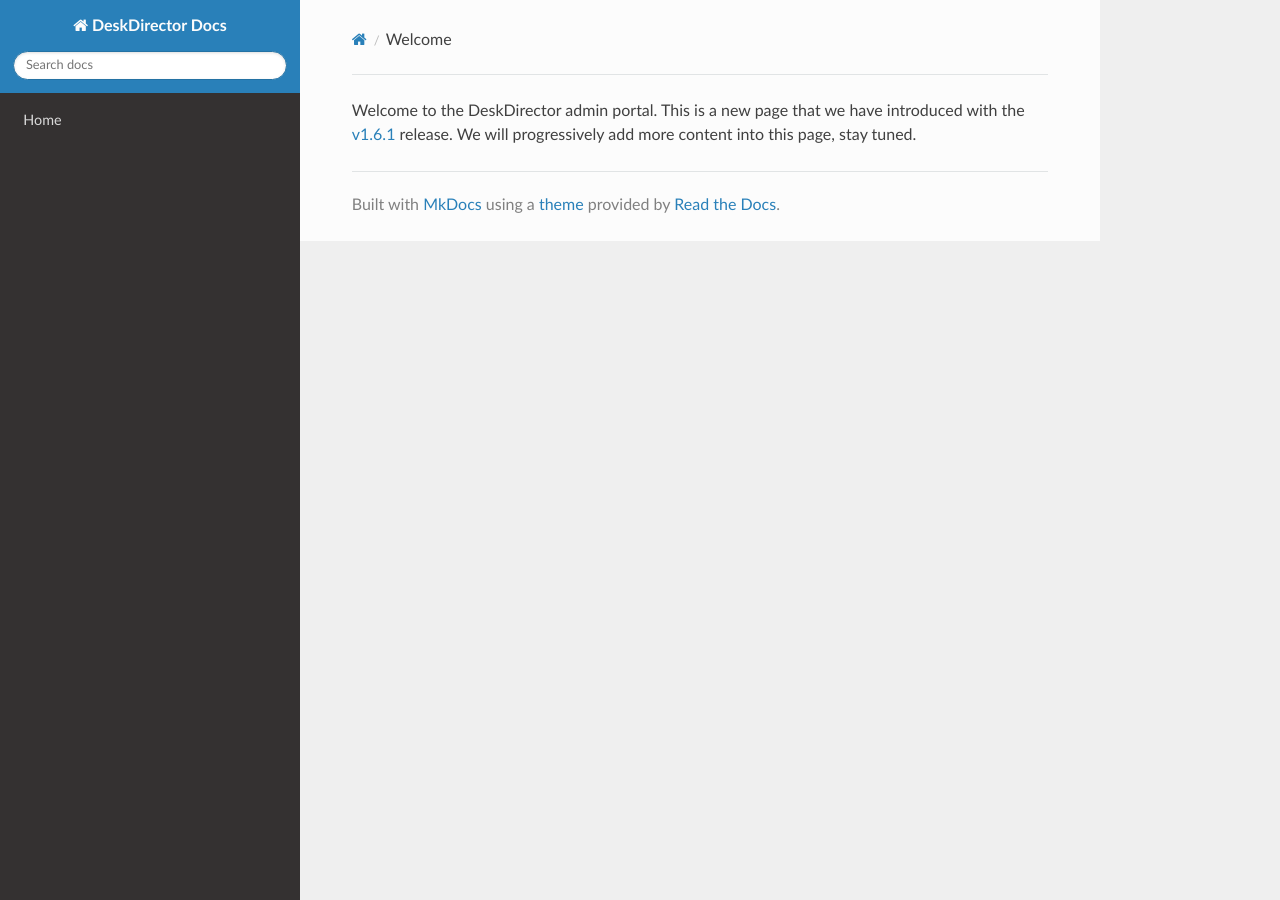
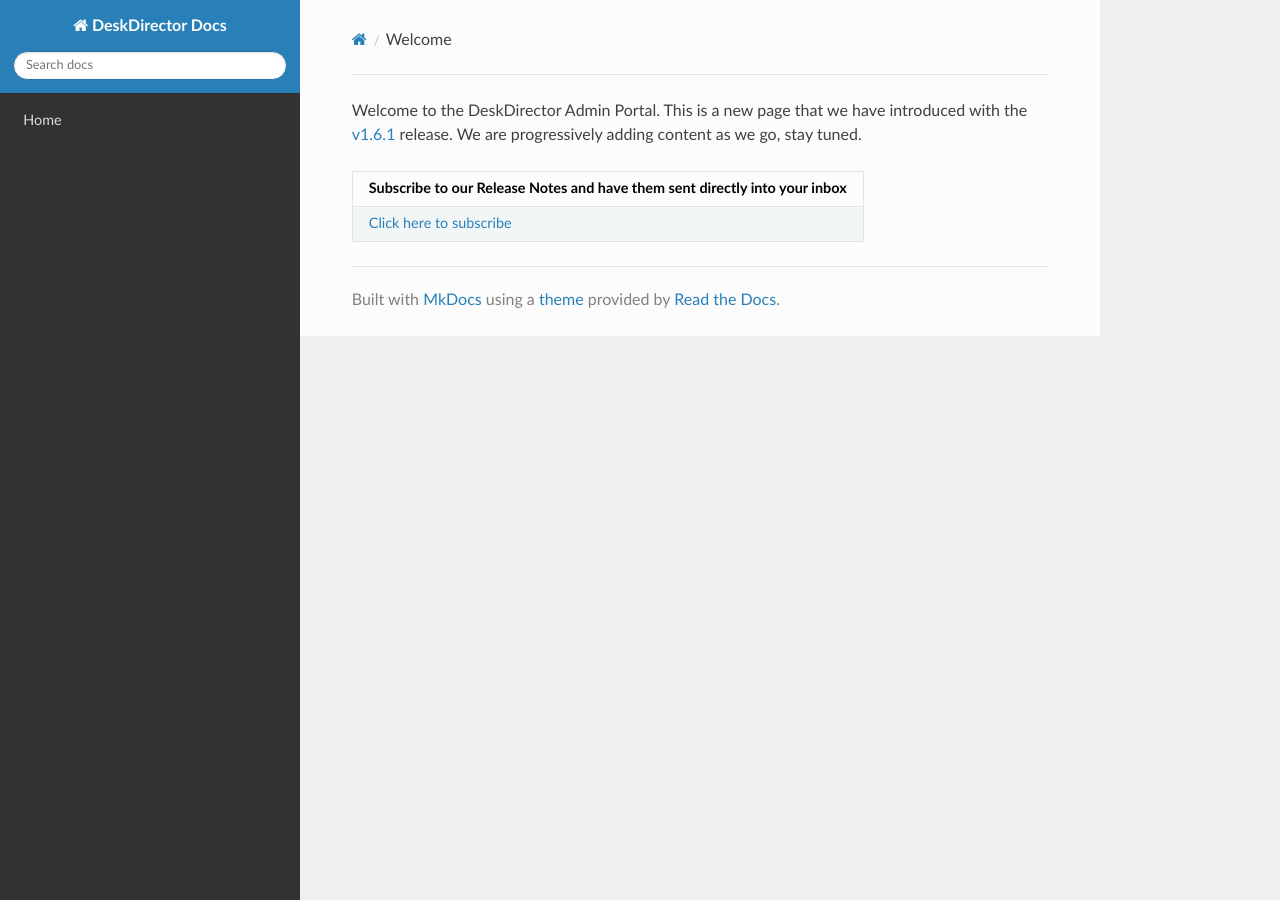
Before and after one commit to DeskDirector/docs, an MkDocs documentation site: the page built from docs/_contents/admin/home/welcome.md, in a window 1280 px wide. Built offline with MkDocs 1.6.1, drawn with Linux system fonts in a browser that asks for light colours; nearby versions of some CDN libraries; old or Windows-style settings are respelled for this version of MkDocs.

Commit message:
Update welcome.md

```diff
--- a/docs/_contents/admin/home/welcome.md
+++ b/docs/_contents/admin/home/welcome.md
@@ -1 +1,5 @@
-Welcome to the DeskDirector admin portal. This is a new page that we have introduced with the [v1.6.1](/release-notes/admin/v1.6.1) release. We will progressively add more content into this page, stay tuned.
+Welcome to the DeskDirector Admin Portal. This is a new page that we have introduced with the [v1.6.1](/release-notes/admin/v1.6.1) release. We are progressively adding content as we go, stay tuned.
+
+| Subscribe to our Release Notes and have them sent directly into your inbox |
+| --- |
+| [Click here to subscribe](https://share.hsforms.com/16JksqaETTxW5iY8FnZSUvQ972r) |
```
